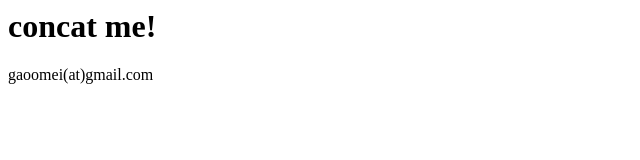
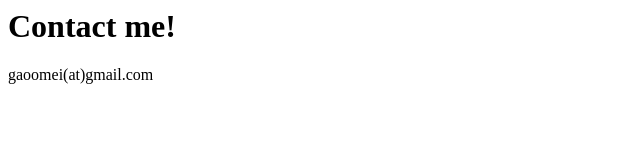
Before and after one commit to yunfong/yunfong.github.io, a plain HTML site: page index.html in a window 1280 px wide. Shown: the full height of the page, 0-640 px from the left. Drawn offline with Linux system fonts and the light colour scheme.

Commit message:
修改错别字

```diff
--- a/index.html
+++ b/index.html
@@ -1,2 +1,2 @@
-<h1>concat me!</h1>
+<h1>Contact me!</h1>
 <e>gaoomei(at)gmail.com</e>
```
